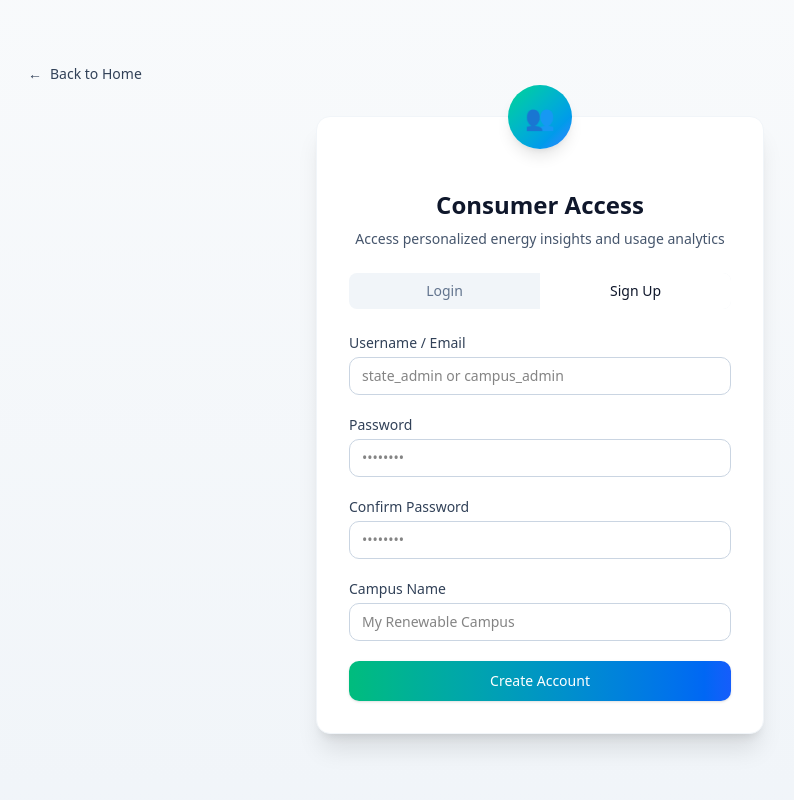
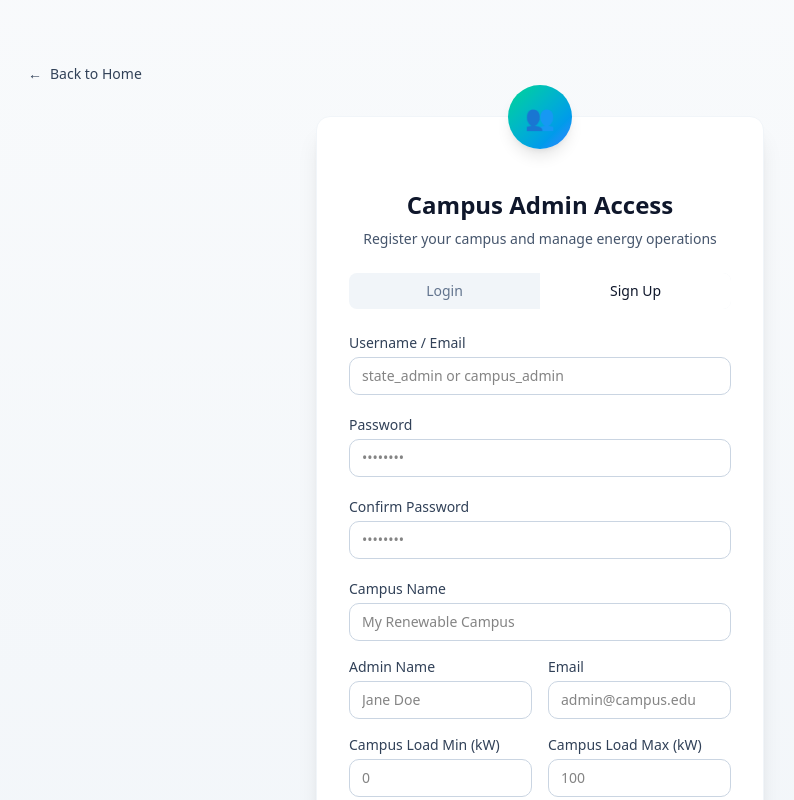
Before and after one commit to nancy-singh10/TEAM_GARUDA__SIH2025, a Next.js app in the folder sih-project/: page /campusAdmin/auth in a window 1280 px wide. Both pictures are taken after a click on the button "Sign Up". Shown: the top 800 px of the page, without its empty margins (100-894 px from the left). Built offline with nearby package versions, Linux system fonts and the light colour scheme.

Commit message:
improved campus admin sign up fields

```diff
--- a/sih-project/src/app/api/campus-admin/signup/route.ts
+++ b/sih-project/src/app/api/campus-admin/signup/route.ts
@@ -2,6 +2,16 @@ import { NextResponse } from 'next/server';
 import supabaseAdmin from '@/lib/supabaseServer';
 import bcrypt from 'bcryptjs';
 import { z } from 'zod';
+
+const num = () => z.preprocess((v) => {
+  if (typeof v === 'string' && v.trim() !== '') return Number(v);
+  return v;
+}, z.number());
+
+const intNum = () => z.preprocess((v) => {
+  if (typeof v === 'string' && v.trim() !== '') return Number(v);
+  return v;
+}, z.number().int());
 
 const CampusSignupSchema = z.object({
   username: z.string().min(3).max(100),
@@ -9,6 +19,12 @@ const CampusSignupSchema = z.object({
   campus_name: z.string().min(2).max(150),
   admin_name: z.string().min(2).max(150).optional(),
   email: z.string().email().optional(),
+  campus_load_min: num().optional(),
+  campus_load_max: num().optional(),
+  no_of_battery_sources: intNum().optional(),
+  battery_percentage: num().optional(),
+  hardware_capacity: num().optional(),
+  location: z.string().min(1).optional(),
   state_admin_id: z.number().optional()
 });
 
@@ -19,7 +35,7 @@ export async function POST(request: Request) {
     if (!parsed.success) {
       return NextResponse.json({ error: 'Invalid input', details: parsed.error.flatten() }, { status: 400 });
     }
-    const { username, password, campus_name, admin_name, email, state_admin_id } = parsed.data;
+    const { username, password, campus_name, admin_name, email, campus_load_min, campus_load_max, no_of_battery_sources, battery_percentage, hardware_capacity, location, state_admin_id } = parsed.data;
 
     const existing = await supabaseAdmin.from('campus_admin').select('campus_admin_id').eq('username', username).maybeSingle();
     if (existing.data) {
@@ -29,8 +45,8 @@ export async function POST(request: Request) {
     const hashed = await bcrypt.hash(password, 10);
     const insertRes = await supabaseAdmin
       .from('campus_admin')
-      .insert({ username, password: hashed, campus_name, admin_name, email, state_admin_id })
-      .select('campus_admin_id, username, campus_name')
+      .insert({ username, password: hashed, campus_name, admin_name, email, campus_load_min, campus_load_max, no_of_battery_sources, battery_percentage, hardware_capacity, location, state_admin_id })
+      .select('campus_admin_id, username, campus_name, campus_load_min, campus_load_max')
       .single();
     if (insertRes.error) {
       return NextResponse.json({ error: insertRes.error.message }, { status: 500 });
--- a/sih-project/src/app/campusAdmin/auth/page.tsx
+++ b/sih-project/src/app/campusAdmin/auth/page.tsx
@@ -1,14 +1,14 @@
 import Link from "next/link";
 import AuthCard from "@/app/components/AuthCard";
 
-export default function ConsumerAuthPage() {
+export default function CampusAdminAuthPage() {
   return (
     <main className="min-h-screen bg-gradient-to-b from-slate-50 to-slate-100 py-16 px-4">
       <div className="max-w-5xl mx-auto">
         <Link href="/" className="text-sm text-slate-700 flex items-center gap-2 mb-8 hover:text-slate-900">
           <span>←</span> Back to Home
         </Link>
-        <AuthCard title="Consumer Access" subtitle="Access personalized energy insights and usage analytics" variant="consumer" />
+        <AuthCard title="Campus Admin Access" subtitle="Register your campus and manage energy operations" variant="consumer" />
       </div>
     </main>
   );
--- a/sih-project/src/app/components/AuthCard.tsx
+++ b/sih-project/src/app/components/AuthCard.tsx
@@ -26,6 +26,15 @@ export function AuthCard({
   const [password, setPassword] = useState("");
   const [confirmPassword, setConfirmPassword] = useState("");
   const [campusName, setCampusName] = useState("");
+  const [adminName, setAdminName] = useState("");
+  const [emailAddr, setEmailAddr] = useState("");
+  const [campusLoadMin, setCampusLoadMin] = useState("");
+  const [campusLoadMax, setCampusLoadMax] = useState("");
+  const [batterySources, setBatterySources] = useState("");
+  const [batteryCapacity, setBatteryCapacity] = useState("");
+  const [windCapacity, setWindCapacity] = useState("");
+  const [solarCapacity, setSolarCapacity] = useState("");
+  const [location, setLocation] = useState("");
 
   const endpointBase = variant === "admin" ? "state-admin" : "campus-admin";
 
@@ -44,6 +53,15 @@ export function AuthCard({
       const payload: any = { username: email, password };
       if (mode === "signup" && variant === "consumer") {
         payload.campus_name = campusName || "Unnamed Campus"; // required by schema
+        payload.admin_name = adminName || undefined;
+        payload.email = emailAddr || undefined;
+        payload.campus_load_min = campusLoadMin === "" ? undefined : Number(campusLoadMin);
+        payload.campus_load_max = campusLoadMax === "" ? undefined : Number(campusLoadMax);
+        payload.no_of_battery_sources = batterySources === "" ? undefined : Number(batterySources);
+        payload.solar_capacity = batteryCapacity === "" ? undefined : Number(batteryCapacity);
+        payload.wind_capacity = batteryCapacity === "" ? undefined : Number(batteryCapacity);
+        payload.battery_capacity = batteryCapacity === "" ? undefined : Number(batteryCapacity);
+        payload.location = location || undefined;
       }
       const res = await fetch(url, {
         method: 'POST',
@@ -134,7 +152,8 @@ export function AuthCard({
               />
             </div>
             {variant === 'consumer' && (
-              <div>
+              <div className="grid grid-cols-1 md:grid-cols-2 gap-4">
+                <div className="md:col-span-2">
                   <label className="block text-sm font-medium text-slate-700 mb-1">Campus Name</label>
                   <input
                     type="text"
@@ -144,6 +163,114 @@ export function AuthCard({
                     className="w-full rounded-lg border border-slate-300 px-3 py-2 text-sm focus:outline-none focus:ring-2 focus:ring-blue-500"
                     placeholder="My Renewable Campus"
                   />
+                </div>
+                <div>
+                  <label className="block text-sm font-medium text-slate-700 mb-1">Admin Name</label>
+                  <input
+                    type="text"
+                    value={adminName}
+                    onChange={(e) => setAdminName(e.target.value)}
+                    className="w-full rounded-lg border border-slate-300 px-3 py-2 text-sm focus:outline-none focus:ring-2 focus:ring-blue-500"
+                    placeholder="Jane Doe"
+                  />
+                </div>
+                <div>
+                  <label className="block text-sm font-medium text-slate-700 mb-1">Email</label>
+                  <input
+                    type="email"
+                    value={emailAddr}
+                    onChange={(e) => setEmailAddr(e.target.value)}
+                    className="w-full rounded-lg border border-slate-300 px-3 py-2 text-sm focus:outline-none focus:ring-2 focus:ring-blue-500"
+                    placeholder="admin@campus.edu"
+                  />
+                </div>
+                <div>
+                  <label className="block text-sm font-medium text-slate-700 mb-1">Campus Load Min (kW)</label>
+                  <input
+                    type="number"
+                    step="0.01"
+                    required
+                    value={campusLoadMin}
+                    onChange={(e) => setCampusLoadMin(e.target.value)}
+                    className="w-full rounded-lg border border-slate-300 px-3 py-2 text-sm focus:outline-none focus:ring-2 focus:ring-blue-500"
+                    placeholder="0"
+                  />
+                </div>
+                <div>
+                  <label className="block text-sm font-medium text-slate-700 mb-1">Campus Load Max (kW)</label>
+                  <input
+                    type="number"
+                    step="0.01"
+                    required
+                    value={campusLoadMax}
+                    onChange={(e) => setCampusLoadMax(e.target.value)}
+                    className="w-full rounded-lg border border-slate-300 px-3 py-2 text-sm focus:outline-none focus:ring-2 focus:ring-blue-500"
+                    placeholder="100"
+                  />
+                </div>
+                <div>
+                  <label className="block text-sm font-medium text-slate-700 mb-1">No. of Battery Sources</label>
+                  <input
+                    type="number"
+                    step="1"
+                    min="0"
+                    required
+                    value={batterySources}
+                    onChange={(e) => setBatterySources(e.target.value)}
+                    className="w-full rounded-lg border border-slate-300 px-3 py-2 text-sm focus:outline-none focus:ring-2 focus:ring-blue-500"
+                    placeholder="2"
+                  />
+                </div>
+                <div>
+                  <label className="block text-sm font-medium text-slate-700 mb-1">Solar Capacity (kWh)</label>
+                  <input
+                    type="number"
+                    step="0.01"
+                    min="0"
+                    required
+                    value={solarCapacity}
+                    onChange={(e) => setSolarCapacity(e.target.value)}
+                    className="w-full rounded-lg border border-slate-300 px-3 py-2 text-sm focus:outline-none focus:ring-2 focus:ring-blue-500"
+                    placeholder="500"
+                  />
+                </div>
+                <div>
+                  <label className="block text-sm font-medium text-slate-700 mb-1">Wind Capacity (kWh)</label>
+                  <input
+                    type="number"
+                    step="0.01"
+                    min="0"
+                    required
+                    value={windCapacity}
+                    onChange={(e) => setWindCapacity(e.target.value)}
+                    className="w-full rounded-lg border border-slate-300 px-3 py-2 text-sm focus:outline-none focus:ring-2 focus:ring-blue-500"
+                    placeholder="500"
+                  />
+                </div>
+                <div>
+                  <label className="block text-sm font-medium text-slate-700 mb-1">Battery Capacity (kWh)</label>
+                  <input
+                    type="number"
+                    step="0.01"
+                    min="0"
+                    required
+                    value={batteryCapacity}
+                    onChange={(e) => setBatteryCapacity(e.target.value)}
+                    className="w-full rounded-lg border border-slate-300 px-3 py-2 text-sm focus:outline-none focus:ring-2 focus:ring-blue-500"
+                    placeholder="500"
+                  />
+                </div>
+                <div className="md:col-span-2">
+                  <label className="block text-sm font-medium text-slate-700 mb-1">Location</label>
+                  <input
+                    type="text"
+                    required
+                    value={location}
+                    onChange={(e) => setLocation(e.target.value)}
+                    className="w-full rounded-lg border border-slate-300 px-3 py-2 text-sm focus:outline-none focus:ring-2 focus:ring-blue-500"
+                    placeholder="City, State"
+                  />
+                </div>
               </div>
             )}
           </>
```
Lines whose indentation alone changed are shown as unchanged.
